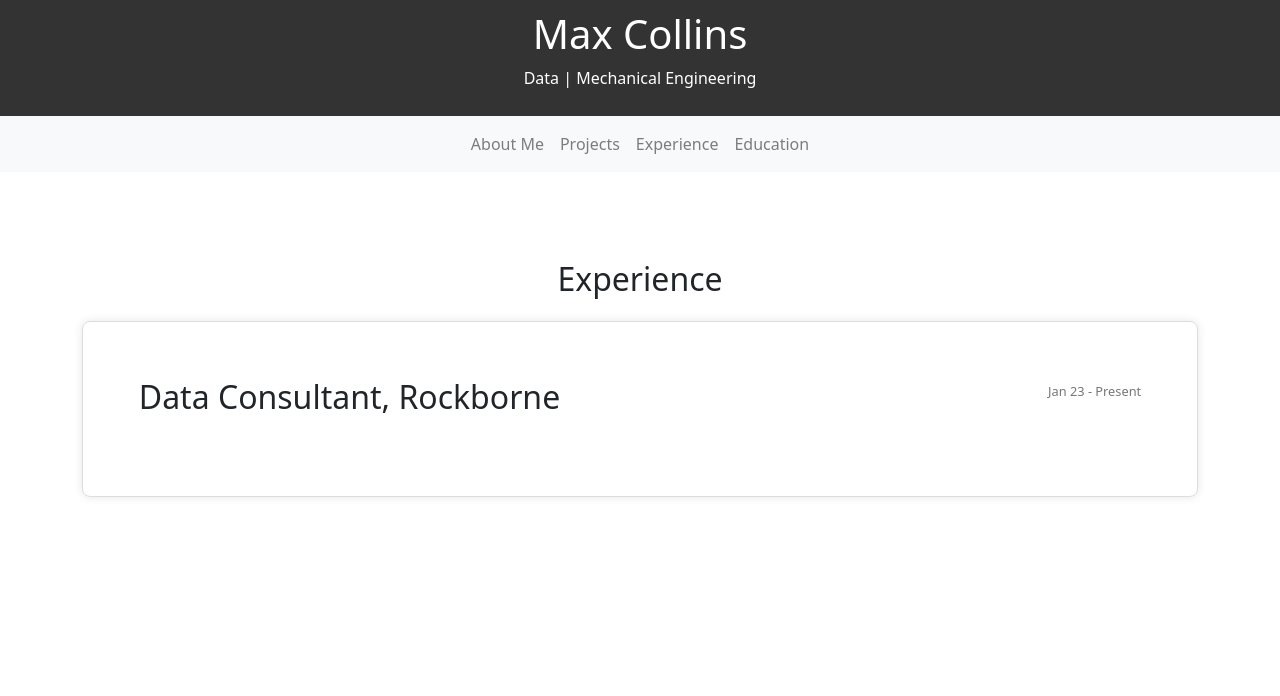
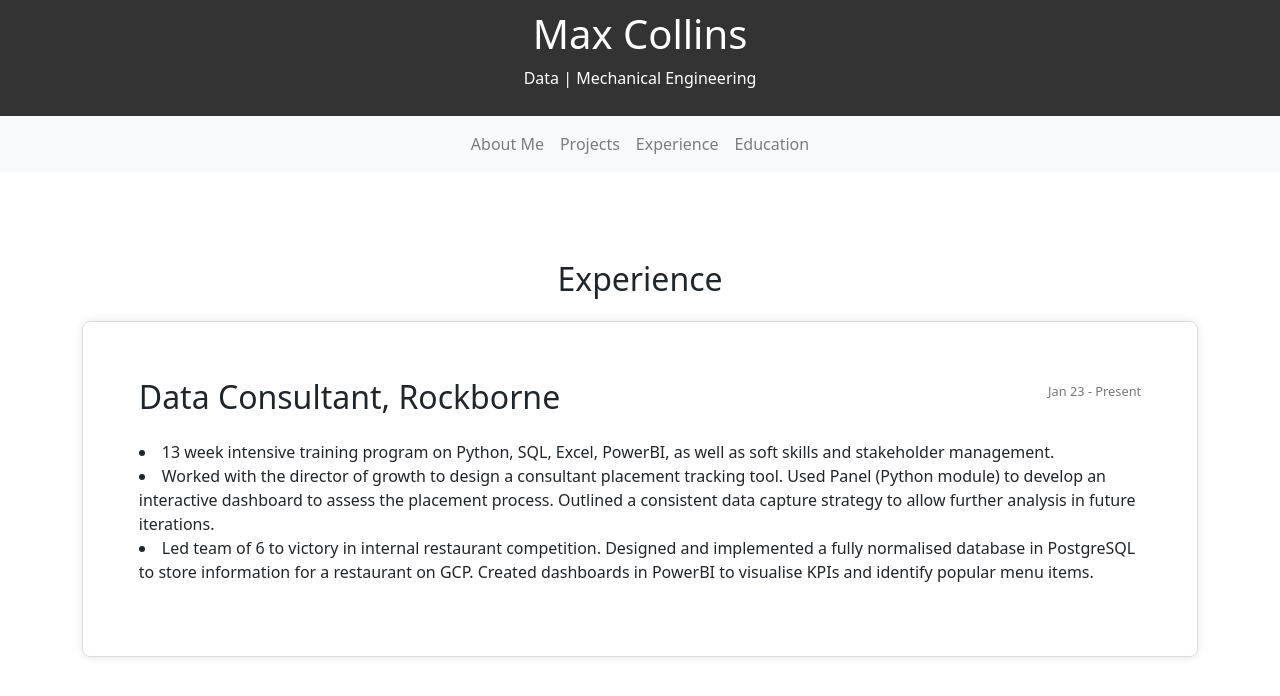
Before and after one commit to maxcollins457/maxcollins457.github.io, a Jekyll site: the page built from docs/experience.html, in a window 1280 px wide and 900 px high. Shown: the top 696 px of the window. Built offline with Jekyll 4.4.1, drawn with Linux system fonts in a browser that asks for light colours; a style sheet for code colours, icons or effects is not loaded.

Commit message:
Updated content

```diff
--- a/docs/experience.html
+++ b/docs/experience.html
@@ -10,6 +10,14 @@ title: Max Collins
             <p><span class="date">Jan 23 - Present</span></p>
         </div>
         <p class="project-description">
+            <li>13 week intensive training program on Python, SQL, Excel, PowerBI, as well as soft skills and
+                stakeholder management.</li>
+            <li>Worked with the director of growth to design a consultant placement tracking tool. Used Panel (Python
+                module) to develop an interactive dashboard to assess the placement process. Outlined a consistent data
+                capture strategy to allow further analysis in future iterations.</li>
+            <li>Led team of 6 to victory in internal restaurant competition. Designed and implemented a fully normalised
+                database in PostgreSQL to store information for a restaurant on GCP. Created dashboards in PowerBI to
+                visualise KPIs and identify popular menu items. </li>
         </p>
     </div>
 </section>
--- a/docs/projects.html
+++ b/docs/projects.html
@@ -54,7 +54,7 @@ title: Max Collins
             <h2>MathWorks MiniDrone Competition</h2>
             <p><span class="date">Jun 21</span></p>
         </div>
-        <p class="project-technologies">Technologies Used: Matlab, SIMULINK</p>
+        <p class="project-technologies">Technologies Used: Matlab, Simulink</p>
         <p class="project-description">
             Used model-based design to create image processing and path planning algorithms with Matlab and Simulink to simulate a line-follower mini drone.
             Captained university team to the finals of the EMEA region.
```
